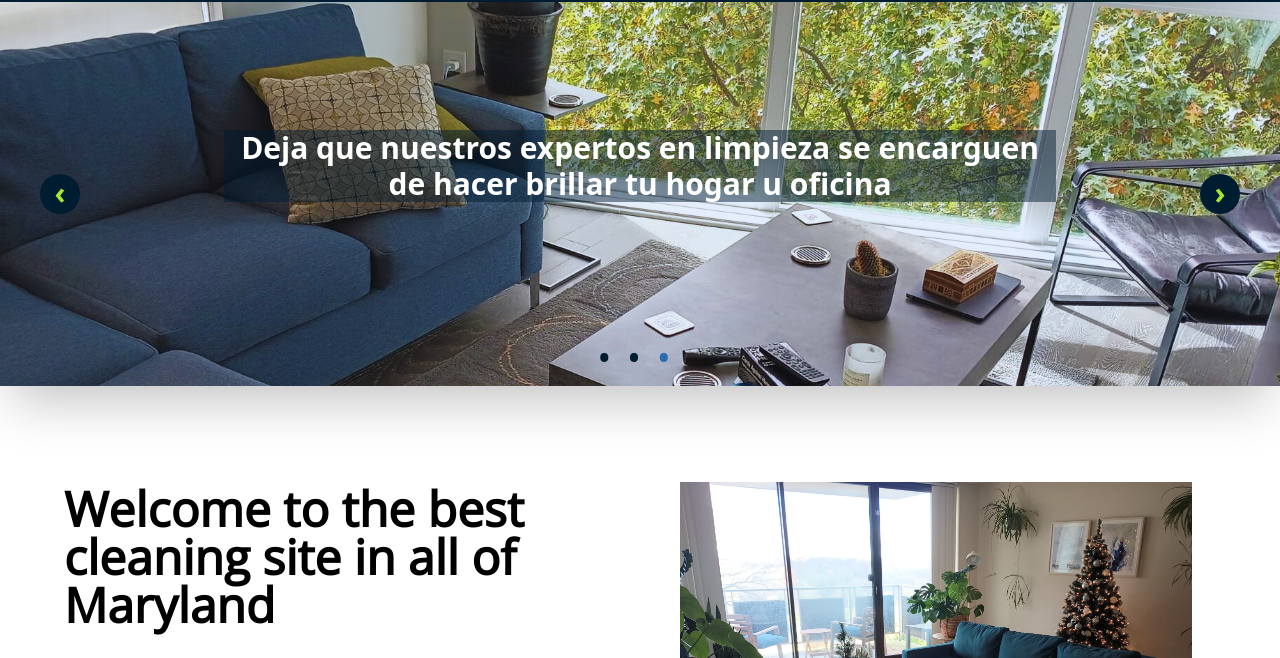
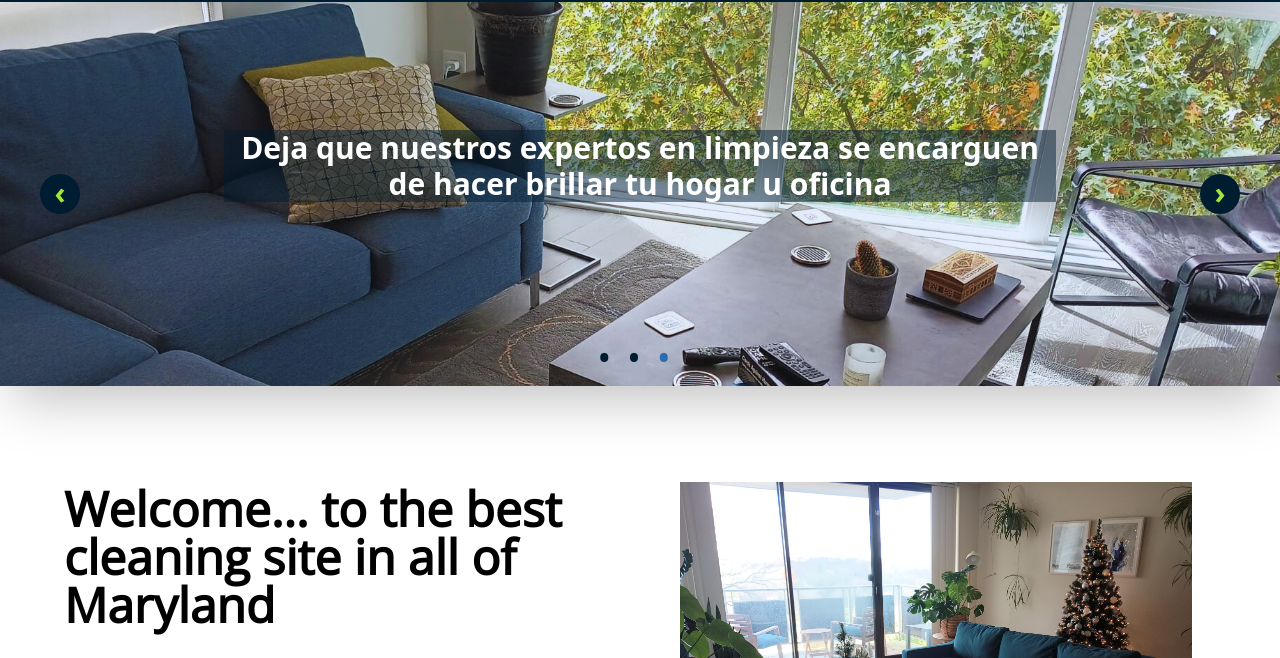
Before and after one commit to Luis4334/Anacleanserviceprototipo.github.io, a plain HTML site: page index.html in a window 1280 px wide. Shown: the part 78-736 px from the top of the page. Drawn offline with nearby package versions, Linux system fonts and the light colour scheme; files that its build step writes are made by us from their sources; files whose address does not match are found by name.

Commit message:
Update index.html

```diff
--- a/index.html
+++ b/index.html
@@ -118,7 +118,7 @@
             <img src="/images/home.jpeg" class="w-full max-w-lg md:order-1 hidden md:inline-block">
 
             <article class="text-center space-y-6 md:text-left md:space-y-8">
-                <h1 class="text-4xl font-bold text-black md:text-5xl">Welcome to the best cleaning site in all of Maryland
+                <h1 class="text-4xl font-bold text-black md:text-5xl">Welcome... to the best cleaning site in all of Maryland
                 </h1>
                 <p class=" dark:text-gray-800">
                   ANA MGP, the cleaning company par excellence, offers personalized and efficient services. With a highly trained
```
